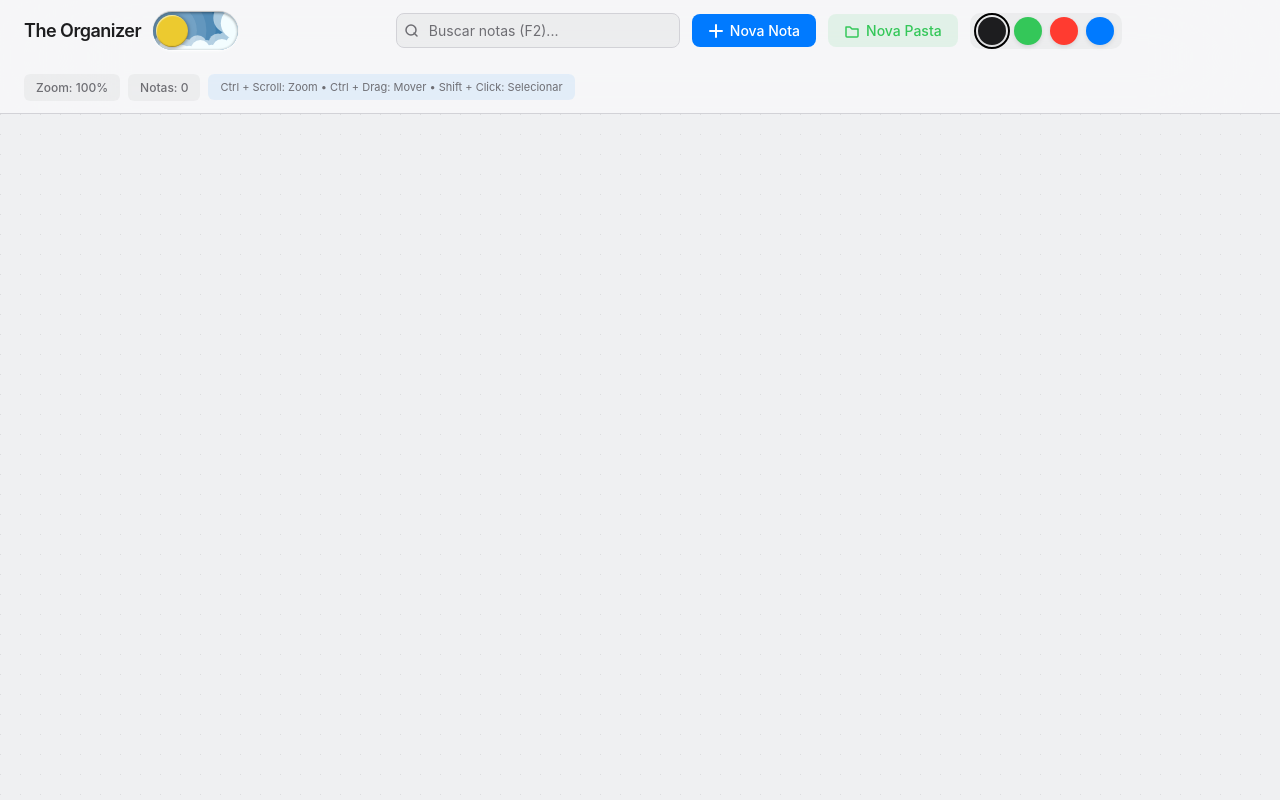
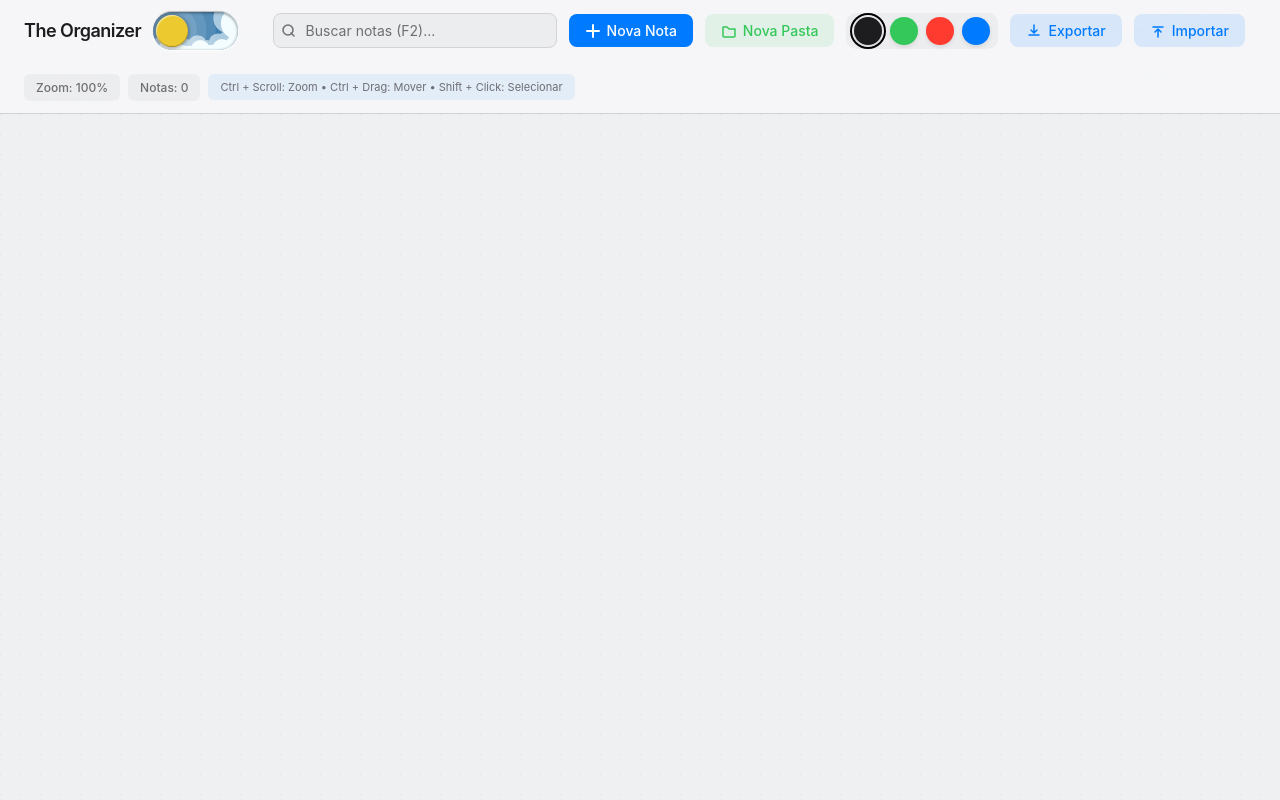
Before and after one commit to jhonatandasilvadev/the-organizer, a React (Vite) app: page / in a window 1280 px wide. Built offline with nearby package versions, Linux system fonts and the light colour scheme.

Commit message:
feat: adicionar exportar/importar dados (F7)

```diff
--- a/src/App.tsx
+++ b/src/App.tsx
@@ -487,6 +487,77 @@ function App() {
     }
   }, [currentFolderId, organizeNotesInFolder, currentNotes.length])
 
+  // Exportar dados
+  const handleExport = useCallback(() => {
+    const data = {
+      notes,
+      folders,
+      nextZIndex: nextZIndexRef.current,
+      exportedAt: new Date().toISOString(),
+      version: '1.0',
+    }
+
+    const blob = new Blob([JSON.stringify(data, null, 2)], { type: 'application/json' })
+    const url = URL.createObjectURL(blob)
+    const a = document.createElement('a')
+    a.href = url
+    a.download = `the-organizer-backup-${new Date().toISOString().split('T')[0]}.json`
+    document.body.appendChild(a)
+    a.click()
+    document.body.removeChild(a)
+    URL.revokeObjectURL(url)
+  }, [notes, folders])
+
+  // Importar dados
+  const handleImport = useCallback(() => {
+    const input = document.createElement('input')
+    input.type = 'file'
+    input.accept = 'application/json'
+    input.onchange = (e) => {
+      const file = (e.target as HTMLInputElement).files?.[0]
+      if (!file) return
+
+      const reader = new FileReader()
+      reader.onload = (event) => {
+        try {
+          const text = event.target?.result as string
+          const data = JSON.parse(text)
+
+          if (
+            !data.notes ||
+            !Array.isArray(data.notes) ||
+            !data.folders ||
+            !Array.isArray(data.folders)
+          ) {
+            alert('Arquivo inválido. O arquivo deve conter notas e pastas.')
+            return
+          }
+
+          const confirmMessage = `Importar ${data.notes.length} nota(s) e ${data.folders.length} pasta(s)?\n\nIsso irá substituir todos os dados atuais.`
+          if (!window.confirm(confirmMessage)) return
+
+          setNotes(data.notes || [])
+          setFolders(data.folders || [])
+          if (typeof data.nextZIndex === 'number') {
+            nextZIndexRef.current = data.nextZIndex
+          }
+          setCurrentFolderId(null)
+          setSelectedNotes(new Set())
+          setSearchQuery('')
+          setPan({ x: 0, y: 0 })
+          setZoom(1)
+
+          alert('Dados importados com sucesso!')
+        } catch (error) {
+          console.error('Erro ao importar:', error)
+          alert('Erro ao importar arquivo. Verifique se o arquivo é válido.')
+        }
+      }
+      reader.readAsText(file)
+    }
+    input.click()
+  }, [])
+
   // Obter nome da pasta atual
   const currentFolder = currentFolderId ? folders.find((f) => f.id === currentFolderId) : null
 
@@ -511,6 +582,8 @@ function App() {
         onMoveSelectedToMaster={() => moveSelectedNotesToFolder(null)}
         searchQuery={searchQuery}
         onSearchChange={setSearchQuery}
+        onExport={handleExport}
+        onImport={handleImport}
       />
       <Canvas
         notes={currentNotes}
--- a/src/components/Toolbar.tsx
+++ b/src/components/Toolbar.tsx
@@ -22,6 +22,8 @@ interface ToolbarProps {
   onMoveSelectedToMaster?: () => void
   searchQuery?: string
   onSearchChange?: (query: string) => void
+  onExport?: () => void
+  onImport?: () => void
 }
 
 function Toolbar({
@@ -43,6 +45,8 @@ function Toolbar({
   onMoveSelectedToMaster,
   searchQuery = '',
   onSearchChange,
+  onExport,
+  onImport,
 }: ToolbarProps) {
   const [localSearchQuery, setLocalSearchQuery] = useState(searchQuery)
   const searchInputRef = useRef<HTMLInputElement>(null)
@@ -243,6 +247,38 @@ function Toolbar({
           </div>
         )}
 
+        {onExport && (
+          <button className="toolbar-btn secondary" onClick={onExport} title="Exportar dados (JSON)">
+            <svg width="16" height="16" viewBox="0 0 16 16">
+              <path
+                d="M8 2V10M8 10L5 7M8 10L11 7M3 12H13"
+                stroke="currentColor"
+                strokeWidth="1.5"
+                strokeLinecap="round"
+                strokeLinejoin="round"
+                fill="none"
+              />
+            </svg>
+            Exportar
+          </button>
+        )}
+
+        {onImport && (
+          <button className="toolbar-btn secondary" onClick={onImport} title="Importar dados (JSON)">
+            <svg width="16" height="16" viewBox="0 0 16 16">
+              <path
+                d="M8 14V6M8 6L5 9M8 6L11 9M3 4H13"
+                stroke="currentColor"
+                strokeWidth="1.5"
+                strokeLinecap="round"
+                strokeLinejoin="round"
+                fill="none"
+              />
+            </svg>
+            Importar
+          </button>
+        )}
+
         {noteCount > 0 && (
           <button className="toolbar-btn danger" onClick={onClearAll}>
             <svg width="16" height="16" viewBox="0 0 16 16">
```
